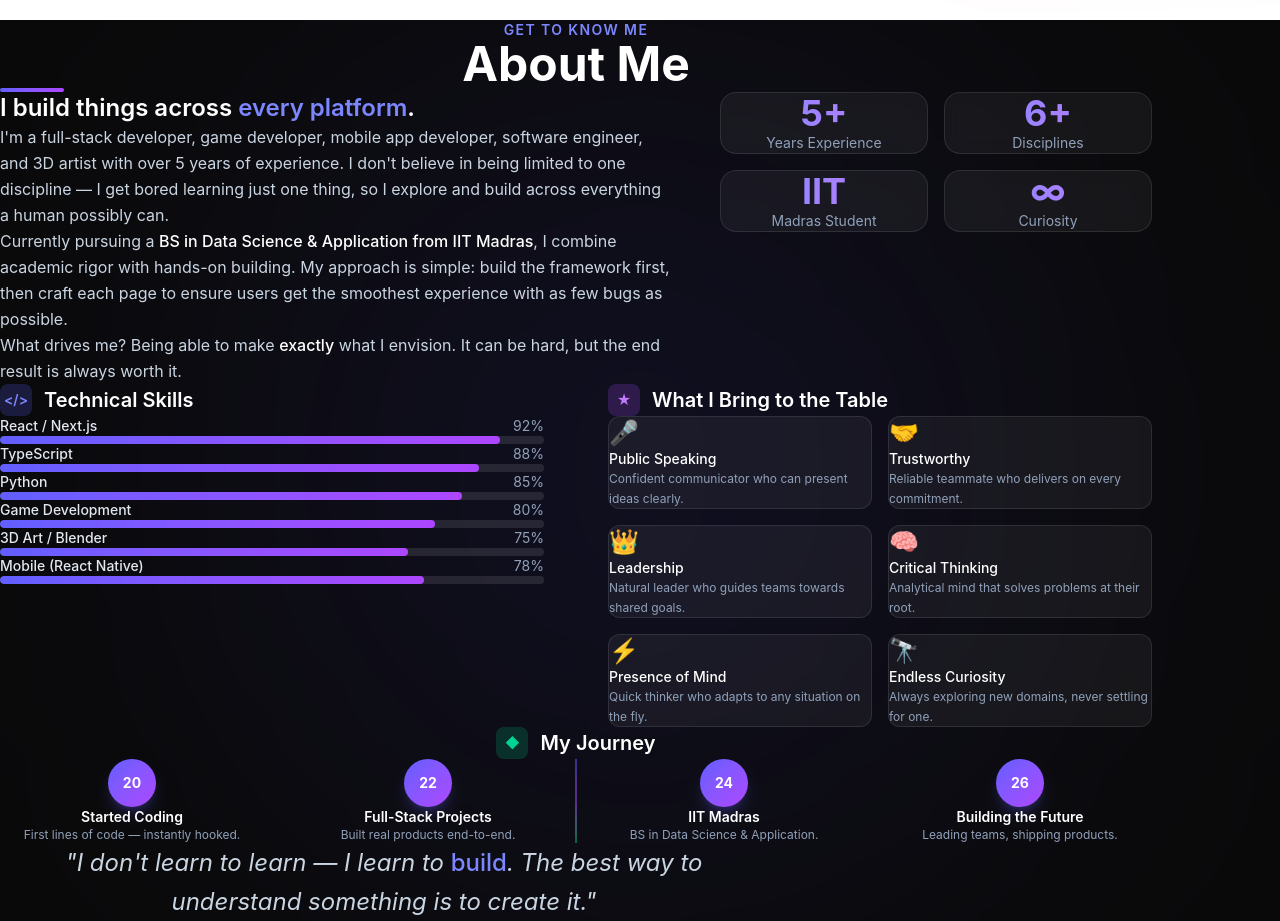
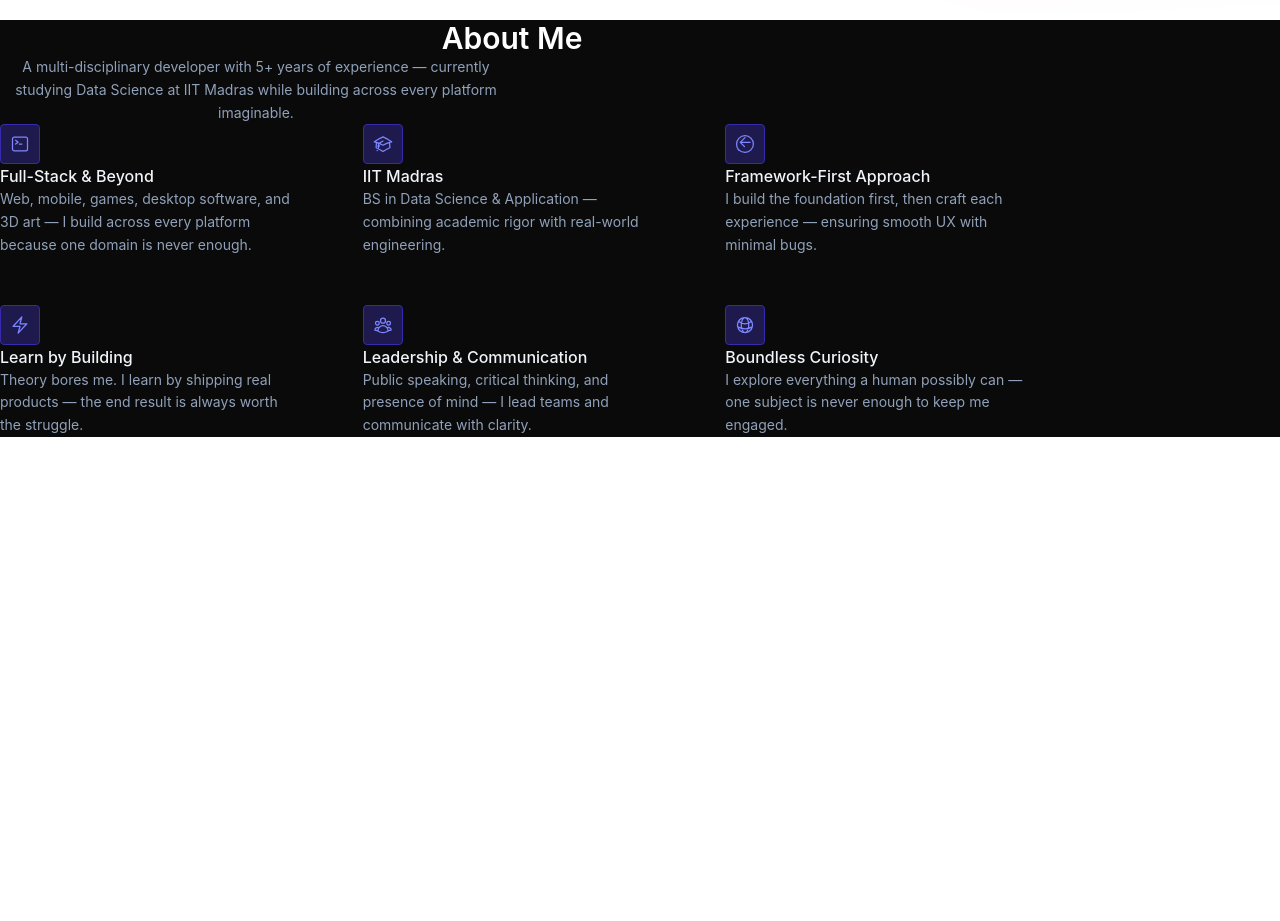
Before and after one commit to 25f3002130/portfolio, a Next.js app: page / in a window 1280 px wide. Shown: the part 780-1701 px from the top of the page. After the commit the page ends 1217 px from the top, so only its background shows below. Built offline with nearby package versions, Linux system fonts and the light colour scheme.

Commit message:
Clean About section - match shadcn reference layout

```diff
--- a/components/about.tsx
+++ b/components/about.tsx
@@ -1,230 +1,104 @@
 "use client";
 
-import React, { useRef } from "react";
-import { motion, useInView } from "motion/react";
+import React from "react";
+import { motion } from "motion/react";
 
-const skills = [
-  { name: "React / Next.js", level: 92 },
-  { name: "TypeScript", level: 88 },
-  { name: "Python", level: 85 },
-  { name: "Game Development", level: 80 },
-  { name: "3D Art / Blender", level: 75 },
-  { name: "Mobile (React Native)", level: 78 },
+const highlights = [
+  {
+    icon: (
+      <svg className="w-5 h-5" fill="none" viewBox="0 0 24 24" stroke="currentColor" strokeWidth={1.5}>
+        <path strokeLinecap="round" strokeLinejoin="round" d="M6.75 7.5l3 2.25-3 2.25m4.5 0h3m-9 8.25h13.5A2.25 2.25 0 0021 18V6a2.25 2.25 0 00-2.25-2.25H5.25A2.25 2.25 0 003 6v12a2.25 2.25 0 002.25 2.25z" />
+      </svg>
+    ),
+    title: "Full-Stack & Beyond",
+    desc: "Web, mobile, games, desktop software, and 3D art — I build across every platform because one domain is never enough.",
+  },
+  {
+    icon: (
+      <svg className="w-5 h-5" fill="none" viewBox="0 0 24 24" stroke="currentColor" strokeWidth={1.5}>
+        <path strokeLinecap="round" strokeLinejoin="round" d="M4.26 10.147a60.438 60.438 0 0 0-.491 6.347A48.62 48.62 0 0 1 12 20.904a48.62 48.62 0 0 1 8.232-4.41 60.46 60.46 0 0 0-.491-6.347m-15.482 0a50.636 50.636 0 0 0-2.658-.813A59.906 59.906 0 0 1 12 3.493a59.903 59.903 0 0 1 10.399 5.84c-.896.248-1.783.52-2.658.814m-15.482 0A50.717 50.717 0 0 1 12 13.489a50.702 50.702 0 0 1 7.74-3.342M6.75 15a.75.75 0 1 0 0-1.5.75.75 0 0 0 0 1.5Zm0 0v-3.675A55.378 55.378 0 0 1 12 8.443m-7.007 11.55A5.981 5.981 0 0 0 6.75 15.75v-1.5" />
+      </svg>
+    ),
+    title: "IIT Madras",
+    desc: "BS in Data Science & Application — combining academic rigor with real-world engineering.",
+  },
+  {
+    icon: (
+      <svg className="w-5 h-5" fill="none" viewBox="0 0 24 24" stroke="currentColor" strokeWidth={1.5}>
+        <path strokeLinecap="round" strokeLinejoin="round" d="M11.42 15.17l-5.1-5.1m0 0L12 4.37m-5.68 5.7h11.8M4.26 19.22A10.477 10.477 0 0 1 1.934 12C1.934 6.443 6.443 1.934 12 1.934S22.066 6.443 22.066 12 17.557 22.066 12 22.066a10.477 10.477 0 0 1-7.74-3.404" />
+      </svg>
+    ),
+    title: "Framework-First Approach",
+    desc: "I build the foundation first, then craft each experience — ensuring smooth UX with minimal bugs.",
+  },
+  {
+    icon: (
+      <svg className="w-5 h-5" fill="none" viewBox="0 0 24 24" stroke="currentColor" strokeWidth={1.5}>
+        <path strokeLinecap="round" strokeLinejoin="round" d="M3.75 13.5l10.5-11.25L12 10.5h8.25L9.75 21.75 12 13.5H3.75z" />
+      </svg>
+    ),
+    title: "Learn by Building",
+    desc: "Theory bores me. I learn by shipping real products — the end result is always worth the struggle.",
+  },
+  {
+    icon: (
+      <svg className="w-5 h-5" fill="none" viewBox="0 0 24 24" stroke="currentColor" strokeWidth={1.5}>
+        <path strokeLinecap="round" strokeLinejoin="round" d="M18 18.72a9.094 9.094 0 003.741-.479 3 3 0 00-4.682-2.72m.94 3.198l.001.031c0 .225-.012.447-.037.666A11.944 11.944 0 0112 21c-2.17 0-4.207-.576-5.963-1.584A6.062 6.062 0 016 18.719m12 0a5.971 5.971 0 00-.941-3.197m0 0A5.995 5.995 0 0012 12.75a5.995 5.995 0 00-5.058 2.772m0 0a3 3 0 00-4.681 2.72 8.986 8.986 0 003.74.477m.94-3.197a5.971 5.971 0 00-.94 3.197M15 6.75a3 3 0 11-6 0 3 3 0 016 0zm6 3a2.25 2.25 0 11-4.5 0 2.25 2.25 0 014.5 0zm-13.5 0a2.25 2.25 0 11-4.5 0 2.25 2.25 0 014.5 0z" />
+      </svg>
+    ),
+    title: "Leadership & Communication",
+    desc: "Public speaking, critical thinking, and presence of mind — I lead teams and communicate with clarity.",
+  },
+  {
+    icon: (
+      <svg className="w-5 h-5" fill="none" viewBox="0 0 24 24" stroke="currentColor" strokeWidth={1.5}>
+        <path strokeLinecap="round" strokeLinejoin="round" d="M12 21a9.004 9.004 0 008.716-6.747M12 21a9.004 9.004 0 01-8.716-6.747M12 21c2.485 0 4.5-4.03 4.5-9S14.485 3 12 3m0 18c-2.485 0-4.5-4.03-4.5-9S9.515 3 12 3m0 0a8.997 8.997 0 017.843 4.582M12 3a8.997 8.997 0 00-7.843 4.582m15.686 0A11.953 11.953 0 0112 10.5c-2.998 0-5.74-1.1-7.843-2.918m15.686 0A8.959 8.959 0 0121 12c0 .778-.099 1.533-.284 2.253m0 0A17.919 17.919 0 0112 16.5c-3.162 0-6.133-.815-8.716-2.247m0 0A9.015 9.015 0 013 12c0-1.605.42-3.113 1.157-4.418" />
+      </svg>
+    ),
+    title: "Boundless Curiosity",
+    desc: "I explore everything a human possibly can — one subject is never enough to keep me engaged.",
+  },
 ];
 
-const timeline = [
-  { year: "2020", title: "Started Coding", desc: "First lines of code — instantly hooked." },
-  { year: "2022", title: "Full-Stack Projects", desc: "Built real products end-to-end." },
-  { year: "2024", title: "IIT Madras", desc: "BS in Data Science & Application." },
-  { year: "2026", title: "Building the Future", desc: "Leading teams, shipping products." },
-];
-
-function SkillBar({ name, level, delay }: { name: string; level: number; delay: number }) {
-  const ref = useRef(null);
-  const isInView = useInView(ref, { once: true, margin: "-50px" });
-
+export default function AboutMe() {
   return (
-    <div ref={ref} className="space-y-2">
-      <div className="flex justify-between text-sm">
-        <span className="text-slate-200 font-medium">{name}</span>
-        <span className="text-slate-400">{level}%</span>
-      </div>
-      <div className="h-2 bg-white/10 rounded-full overflow-hidden">
-        <motion.div
-          className="h-full rounded-full bg-gradient-to-r from-indigo-500 to-purple-500"
-          initial={{ width: 0 }}
-          animate={isInView ? { width: `${level}%` } : { width: 0 }}
-          transition={{ duration: 1.2, delay, ease: "easeOut" }}
-        />
-      </div>
-    </div>
-  );
-}
-
-function StatCard({ value, label, delay }: { value: string; label: string; delay: number }) {
-  return (
+    <section className="w-full bg-neutral-950 relative">
+      <div className="max-w-5xl mx-auto px-6 md:px-8 py-28">
+        {/* Header */}
         <motion.div
           initial={{ opacity: 0, y: 20 }}
           whileInView={{ opacity: 1, y: 0 }}
-      transition={{ duration: 0.5, delay }}
+          transition={{ duration: 0.5 }}
           viewport={{ once: true }}
-      className="text-center p-6 rounded-2xl bg-white/5 border border-white/10 backdrop-blur"
+          className="text-center mb-6"
         >
-      <div className="text-3xl md:text-4xl font-bold bg-gradient-to-r from-indigo-400 to-purple-400 bg-clip-text text-transparent">
-        {value}
-      </div>
-      <div className="text-sm text-slate-400 mt-2">{label}</div>
-    </motion.div>
-  );
-}
-
-export default function AboutMe() {
-  return (
-    <section className="w-full bg-neutral-950 relative overflow-hidden">
-      {/* Subtle background glow */}
-      <div className="absolute top-1/2 left-1/2 -translate-x-1/2 -translate-y-1/2 w-[800px] h-[800px] rounded-full bg-indigo-900/20 blur-[180px] pointer-events-none" />
-
-      <div className="relative max-w-6xl mx-auto px-6 md:px-8 py-28">
-
-        {/* Section Header */}
-        <motion.div
-          initial={{ opacity: 0, y: 30 }}
-          whileInView={{ opacity: 1, y: 0 }}
-          transition={{ duration: 0.6 }}
-          viewport={{ once: true }}
-          className="text-center mb-20"
-        >
-          <p className="text-indigo-400 text-sm font-semibold tracking-widest uppercase mb-3">
-            Get to know me
-          </p>
-          <h2 className="text-4xl md:text-5xl font-bold text-white mb-5">
-            About Me
-          </h2>
-          <div className="w-16 h-1 bg-gradient-to-r from-indigo-500 to-purple-500 mx-auto rounded-full" />
-        </motion.div>
-
-        {/* Bio + Stats Row */}
-        <div className="grid grid-cols-1 lg:grid-cols-5 gap-12 mb-24">
-          {/* Bio - takes 3 cols */}
-          <motion.div
-            initial={{ opacity: 0, x: -30 }}
-            whileInView={{ opacity: 1, x: 0 }}
-            transition={{ duration: 0.6 }}
-            viewport={{ once: true }}
-            className="lg:col-span-3 space-y-6"
-          >
-            <h3 className="text-2xl font-semibold text-white">
-              I build things across <span className="text-indigo-400">every platform</span>.
-            </h3>
-            <p className="text-slate-300 leading-relaxed">
-              I'm a full-stack developer, game developer, mobile app developer, software engineer, and 3D artist with over 5 years of experience. I don't believe in being limited to one discipline — I get bored learning just one thing, so I explore and build across everything a human possibly can.
-            </p>
-            <p className="text-slate-300 leading-relaxed">
-              Currently pursuing a <span className="text-white font-medium">BS in Data Science & Application from IIT Madras</span>, I combine academic rigor with hands-on building. My approach is simple: build the framework first, then craft each page to ensure users get the smoothest experience with as few bugs as possible.
-            </p>
-            <p className="text-slate-300 leading-relaxed">
-              What drives me? Being able to make <span className="text-white font-medium">exactly</span> what I envision. It can be hard, but the end result is always worth it.
+          <h2 className="text-3xl font-semibold text-white">About Me</h2>
+          <p className="text-sm text-slate-400 mt-3 max-w-lg mx-auto leading-relaxed">
+            A multi-disciplinary developer with 5+ years of experience — currently studying Data Science at IIT Madras while building across every platform imaginable.
           </p>
         </motion.div>
 
-          {/* Stats - takes 2 cols */}
-          <div className="lg:col-span-2 grid grid-cols-2 gap-4 content-start">
-            <StatCard value="5+" label="Years Experience" delay={0.1} />
-            <StatCard value="6+" label="Disciplines" delay={0.2} />
-            <StatCard value="IIT" label="Madras Student" delay={0.3} />
-            <StatCard value="∞" label="Curiosity" delay={0.4} />
-          </div>
-        </div>
-
-        {/* Skills + What I Bring Row */}
-        <div className="grid grid-cols-1 lg:grid-cols-2 gap-16 mb-24">
-          {/* Technical Skills */}
+        {/* Cards Grid */}
+        <div className="relative grid grid-cols-1 md:grid-cols-2 lg:grid-cols-3 gap-x-16 gap-y-12 pt-16">
+          {highlights.map((item, i) => (
             <motion.div
-            initial={{ opacity: 0, y: 30 }}
+              key={item.title}
+              initial={{ opacity: 0, y: 16 }}
               whileInView={{ opacity: 1, y: 0 }}
-            transition={{ duration: 0.6 }}
+              transition={{ duration: 0.4, delay: i * 0.08 }}
               viewport={{ once: true }}
             >
-            <h3 className="text-xl font-semibold text-white mb-8 flex items-center gap-3">
-              <span className="w-8 h-8 rounded-lg bg-indigo-500/20 flex items-center justify-center text-indigo-400 text-sm">
-                &#60;/&#62;
-              </span>
-              Technical Skills
-            </h3>
-            <div className="space-y-5">
-              {skills.map((skill, i) => (
-                <SkillBar key={skill.name} name={skill.name} level={skill.level} delay={i * 0.1} />
-              ))}
+              <div className="size-10 p-2 bg-indigo-950 border border-indigo-800 rounded flex items-center justify-center text-indigo-400">
+                {item.icon}
               </div>
-          </motion.div>
-
-          {/* What I Bring */}
-          <motion.div
-            initial={{ opacity: 0, y: 30 }}
-            whileInView={{ opacity: 1, y: 0 }}
-            transition={{ duration: 0.6, delay: 0.2 }}
-            viewport={{ once: true }}
-          >
-            <h3 className="text-xl font-semibold text-white mb-8 flex items-center gap-3">
-              <span className="w-8 h-8 rounded-lg bg-purple-500/20 flex items-center justify-center text-purple-400 text-sm">
-                ★
-              </span>
-              What I Bring to the Table
-            </h3>
-            <div className="grid grid-cols-1 sm:grid-cols-2 gap-4">
-              {[
-                { icon: "🎤", title: "Public Speaking", desc: "Confident communicator who can present ideas clearly." },
-                { icon: "🤝", title: "Trustworthy", desc: "Reliable teammate who delivers on every commitment." },
-                { icon: "👑", title: "Leadership", desc: "Natural leader who guides teams towards shared goals." },
-                { icon: "🧠", title: "Critical Thinking", desc: "Analytical mind that solves problems at their root." },
-                { icon: "⚡", title: "Presence of Mind", desc: "Quick thinker who adapts to any situation on the fly." },
-                { icon: "🔭", title: "Endless Curiosity", desc: "Always exploring new domains, never settling for one." },
-              ].map((item) => (
-                <div
-                  key={item.title}
-                  className="p-4 rounded-xl bg-white/5 border border-white/10 hover:border-purple-500/40 transition-colors duration-300"
-                >
-                  <div className="text-2xl mb-2">{item.icon}</div>
-                  <h4 className="text-white font-medium text-sm mb-1">{item.title}</h4>
-                  <p className="text-slate-400 text-xs leading-relaxed">{item.desc}</p>
+              <div className="mt-5 space-y-2">
+                <h3 className="text-base font-medium text-slate-100">{item.title}</h3>
+                <p className="text-sm text-slate-400 leading-relaxed">{item.desc}</p>
               </div>
-              ))}
-            </div>
-          </motion.div>
-        </div>
-
-        {/* Journey Timeline */}
-        <motion.div
-          initial={{ opacity: 0, y: 30 }}
-          whileInView={{ opacity: 1, y: 0 }}
-          transition={{ duration: 0.6 }}
-          viewport={{ once: true }}
-        >
-          <h3 className="text-xl font-semibold text-white mb-10 text-center flex items-center justify-center gap-3">
-            <span className="w-8 h-8 rounded-lg bg-emerald-500/20 flex items-center justify-center text-emerald-400 text-sm">
-              ◆
-            </span>
-            My Journey
-          </h3>
-          <div className="relative">
-            {/* Timeline line */}
-            <div className="absolute left-1/2 -translate-x-px top-0 bottom-0 w-0.5 bg-gradient-to-b from-indigo-500/50 via-purple-500/50 to-emerald-500/50 hidden md:block" />
-
-            <div className="space-y-8 md:space-y-0 md:grid md:grid-cols-4 md:gap-8">
-              {timeline.map((item, i) => (
-                <motion.div
-                  key={item.year}
-                  initial={{ opacity: 0, y: 20 }}
-                  whileInView={{ opacity: 1, y: 0 }}
-                  transition={{ duration: 0.5, delay: i * 0.15 }}
-                  viewport={{ once: true }}
-                  className="relative text-center"
-                >
-                  <div className="inline-flex items-center justify-center w-12 h-12 rounded-full bg-gradient-to-br from-indigo-500 to-purple-500 text-white font-bold text-sm mb-4 shadow-lg shadow-indigo-500/25">
-                    {item.year.slice(2)}
-                  </div>
-                  <h4 className="text-white font-semibold text-sm mb-1">{item.title}</h4>
-                  <p className="text-slate-400 text-xs">{item.desc}</p>
             </motion.div>
           ))}
         </div>
       </div>
-        </motion.div>
-
-        {/* Philosophy Quote */}
-        <motion.div
-          initial={{ opacity: 0 }}
-          whileInView={{ opacity: 1 }}
-          transition={{ duration: 0.8, delay: 0.3 }}
-          viewport={{ once: true }}
-          className="mt-24 text-center"
-        >
-          <blockquote className="text-xl md:text-2xl text-slate-300 italic max-w-3xl mx-auto leading-relaxed">
-            "I don't learn to learn — I learn to <span className="text-indigo-400 font-medium not-italic">build</span>. The best way to understand something is to create it."
-          </blockquote>
-        </motion.div>
-
-      </div>
     </section>
   );
 }
```
Lines whose indentation alone changed are shown as unchanged.
